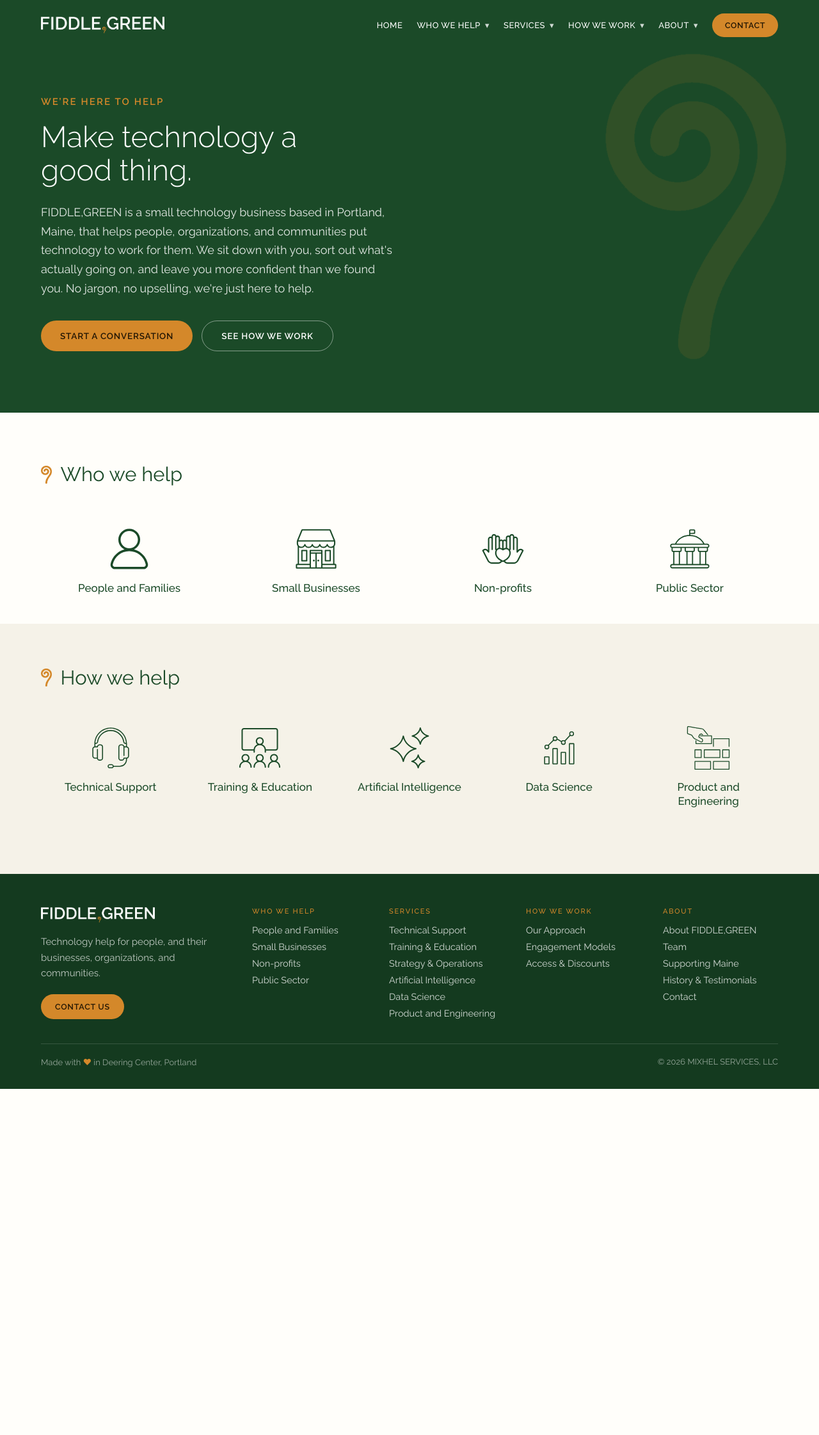
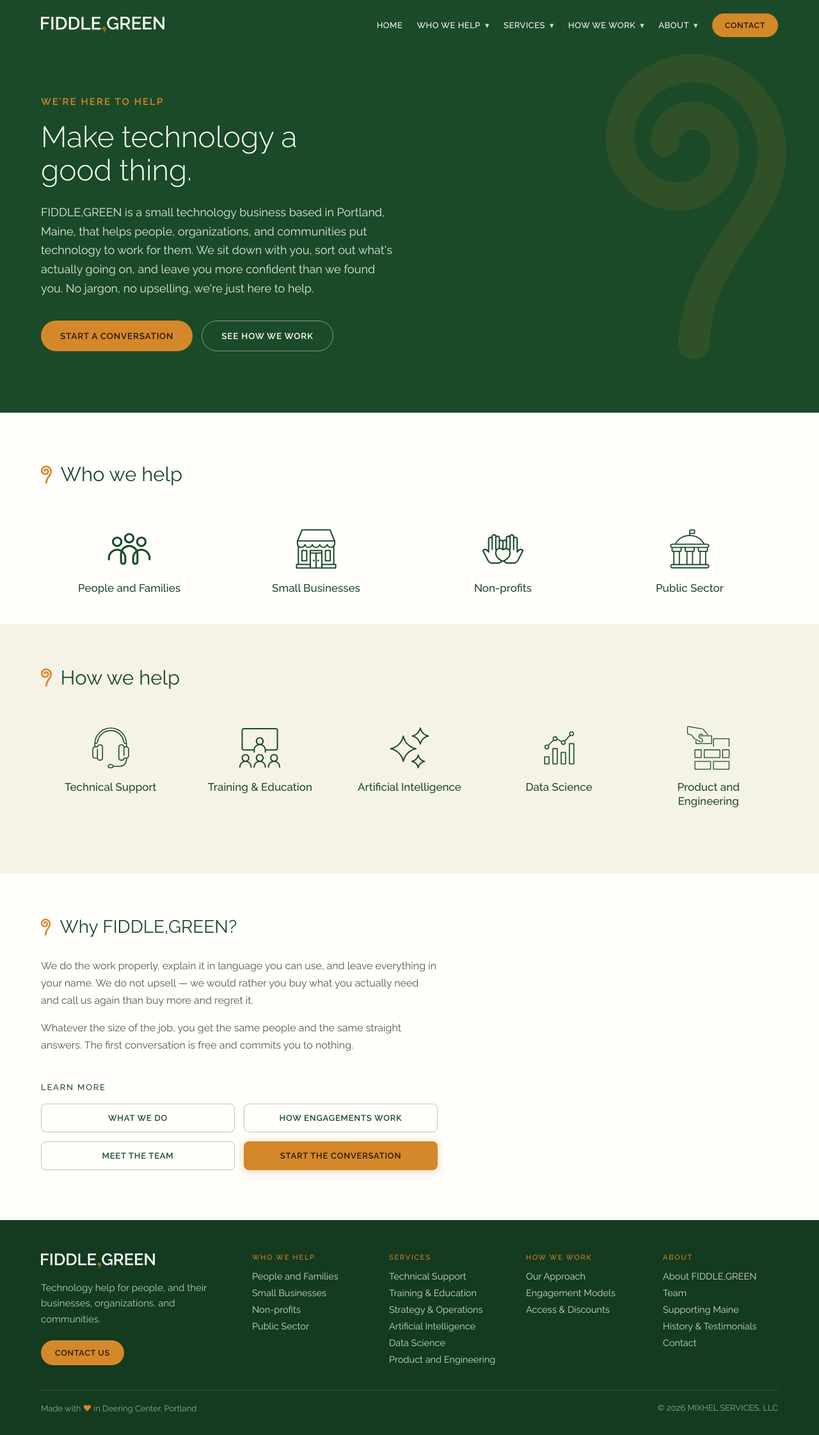
Before and after one commit to TREE-BUB/fiddle-green, a Jekyll site: the page built from index.html, in a window 1280 px wide. Shown: the whole page at 64% size. Built offline with Jekyll 4.4.1, drawn with Linux system fonts in a browser that asks for light colours; before the commit the page ends 1702 px from its top, so only the background shows below that.

Commit message:
Close the home page with a pitch and four ways in
People and Families takes the community icon in place of the single figure.
Below the two icon rows, the page now makes its case and offers somewhere to
go next: three outlined links to read more, and the one that asks for the
call carried in amber.

Co-Authored-By: Claude Opus 5 <noreply@anthropic.com>
Claude-Session: https://claude.ai/code/session_01SgQi5ee1qBqBsYJL8x1hCv

```diff
--- a/_data/segments.yml
+++ b/_data/segments.yml
@@ -2,7 +2,7 @@
 # blurbs on the /who-we-help/ hub cards.
 # on_home: false keeps an entry here but off that row.
 - key: individuals
-  icon: /assets/icons/noun_User_4737671_338A4A.svg
+  icon: /assets/icons/noun_Community_8023599_338A4A.svg
   num: "01"
   label: People and Families
   url: /who-we-help/individuals/
--- a/assets/css/style.scss
+++ b/assets/css/style.scss
@@ -1755,6 +1755,37 @@ a.contact-card__value {
 .probono-band { padding-top: 52px; padding-bottom: 20px; }
 .ask-band     { padding-top: 52px; padding-bottom: 74px; }
 
+/* The home page's closing pitch: a short case, then the four places to go
+   next in a 2x2. The buttons fill their cells rather than sitting at their
+   own widths, so the block reads as a grid and not a ragged pile. */
+.home-why { padding-top: 66px; padding-bottom: 82px; }
+
+.learn-more__title {
+  font-size: 13px;
+  font-weight: 500;
+  letter-spacing: .14em;
+  text-transform: uppercase;
+  color: var(--forest);
+  margin: 38px 0 18px;
+}
+
+.learn-more {
+  display: grid;
+  grid-template-columns: repeat(2, minmax(0, 1fr));
+  gap: 14px;
+  max-width: 620px;
+
+  .btn { white-space: normal; padding-left: 18px; padding-right: 18px; }
+}
+
+/* The one that asks for the call carries a little more weight than the three
+   that only offer more reading. */
+.learn-more__primary { box-shadow: 0 2px 14px rgba(212, 136, 42, .35); }
+
+@media (max-width: $bp-sm) {
+  .learn-more { grid-template-columns: minmax(0, 1fr); }
+}
+
 /* Hub pages: a run of prose under the hero, then the children as cards. The
    cards band brings its own headroom, so the lede adds none of its own. */
 .hub-lede-band    { padding-top: 60px; padding-bottom: 0; }
--- a/index.html
+++ b/index.html
@@ -52,3 +52,19 @@ description: >-
     {%- endfor -%}
   </div>
 </section>
+
+<section class="band band--cream home-why">
+  {% include section-heading.html title="Why FIDDLE,GREEN?" %}
+  <div class="prose-lede">
+    <p>We do the work properly, explain it in language you can use, and leave everything in your name. We do not upsell — we would rather you buy what you actually need and call us again than buy more and regret it.</p>
+    <p>Whatever the size of the job, you get the same people and the same straight answers. The first conversation is free and commits you to nothing.</p>
+  </div>
+
+  <h3 class="learn-more__title">Learn more</h3>
+  <div class="learn-more">
+    <a class="btn btn--square btn--outline-forest" href="{{ '/expertise/' | relative_url }}">What we do</a>
+    <a class="btn btn--square btn--outline-forest" href="{{ '/how-we-work/engagement-models/' | relative_url }}">How engagements work</a>
+    <a class="btn btn--square btn--outline-forest" href="{{ '/about/team/' | relative_url }}">Meet the team</a>
+    <a class="btn btn--square btn--amber learn-more__primary" href="{{ '/contact/' | relative_url }}">Start the conversation</a>
+  </div>
+</section>
```
